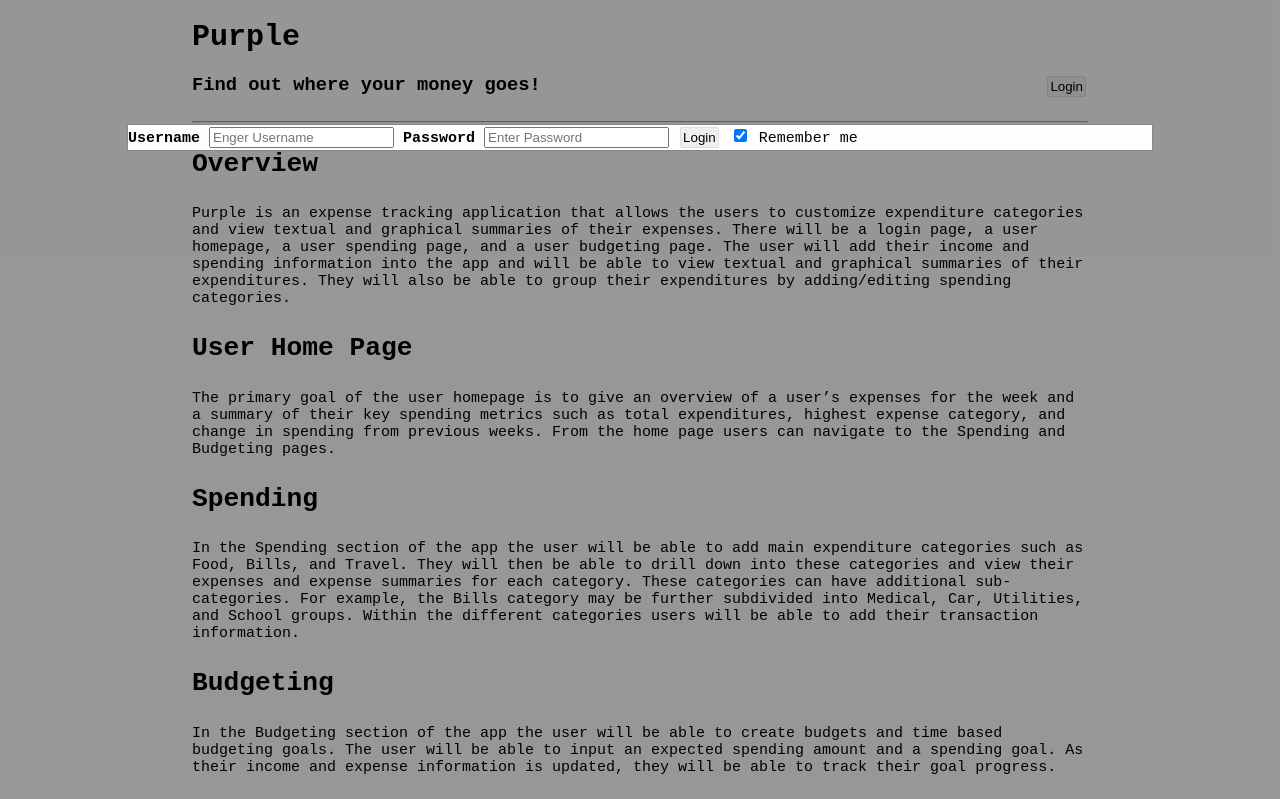
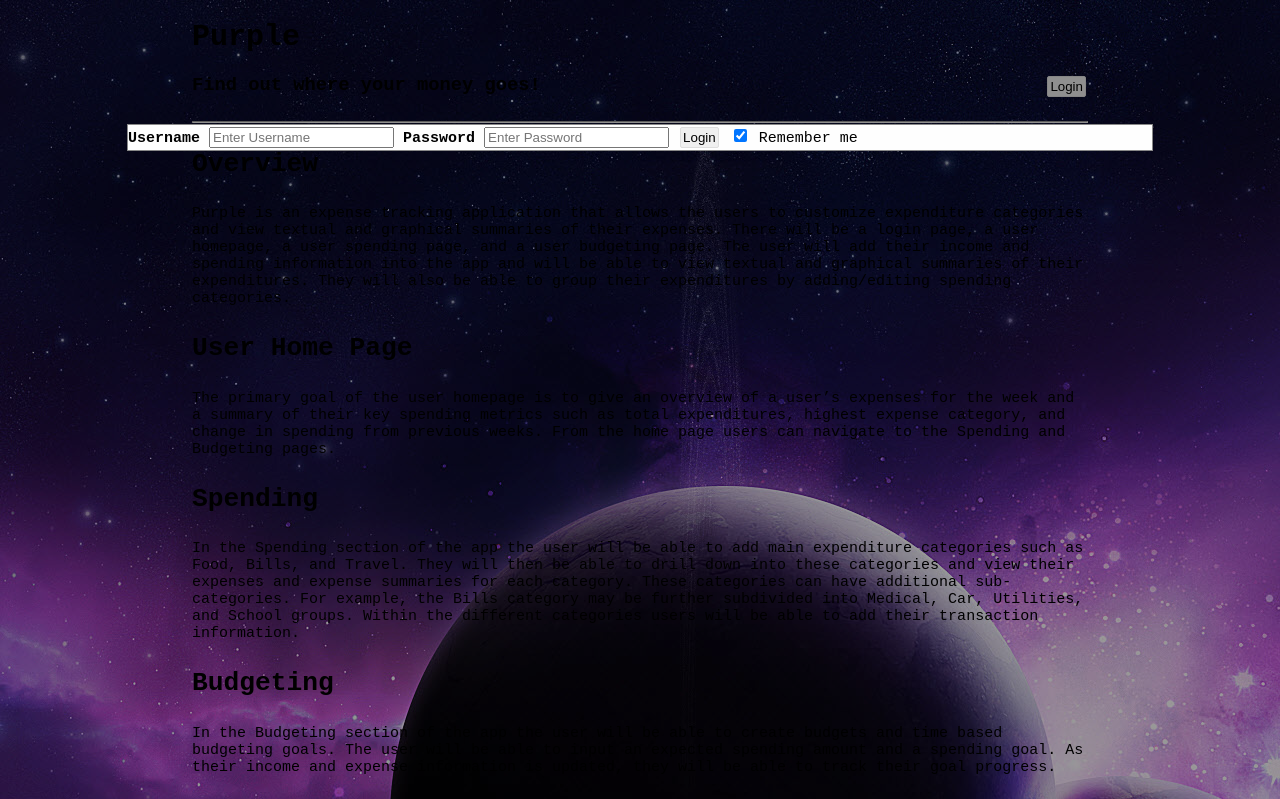
Before and after one commit to lsyalex/COMP424Purple, a plain HTML site: page docs/index.html in a window 1280 px wide. Both pictures are taken after a click on the button "Login". Shown: the top 799 px of the page. Drawn offline with Linux system fonts and the light colour scheme.

Commit message:
Test Google Login

```diff
--- a/docs/index.html
+++ b/docs/index.html
@@ -5,7 +5,7 @@
     <link rel="stylesheet" type="text/css" href="style.css">
     <title>Login</title>
 </head>
-<body>
+<body class="body">
 <h1>Purple</h1>
 <div>
     <h5 class="inline">Find out where your money goes!</h5>
@@ -13,7 +13,7 @@
     <div id="login01" class="modal" >
         <div class="modal-content">
             <label><b>Username</b></label>
-            <input type="text" placeholder="Enger Username" name="uname" required>
+            <input type="text" placeholder="Enter Username" name="uname" required>
             <label><b>Password</b></label>
             <input type="text" placeholder="Enter Password" name="psw" required>
             <button type="submit">Login</button>
--- a/docs/style.css
+++ b/docs/style.css
@@ -123,3 +123,6 @@ footer p {
     border: 1px solid #888;
     width: 80%; /* Could be more or less, depending on screen size */
 }
+.body {
+    background-image: url("Images/purple.jpg");
+}
```
Also changed, not shown: docs/Images/purple.jpg (added).
